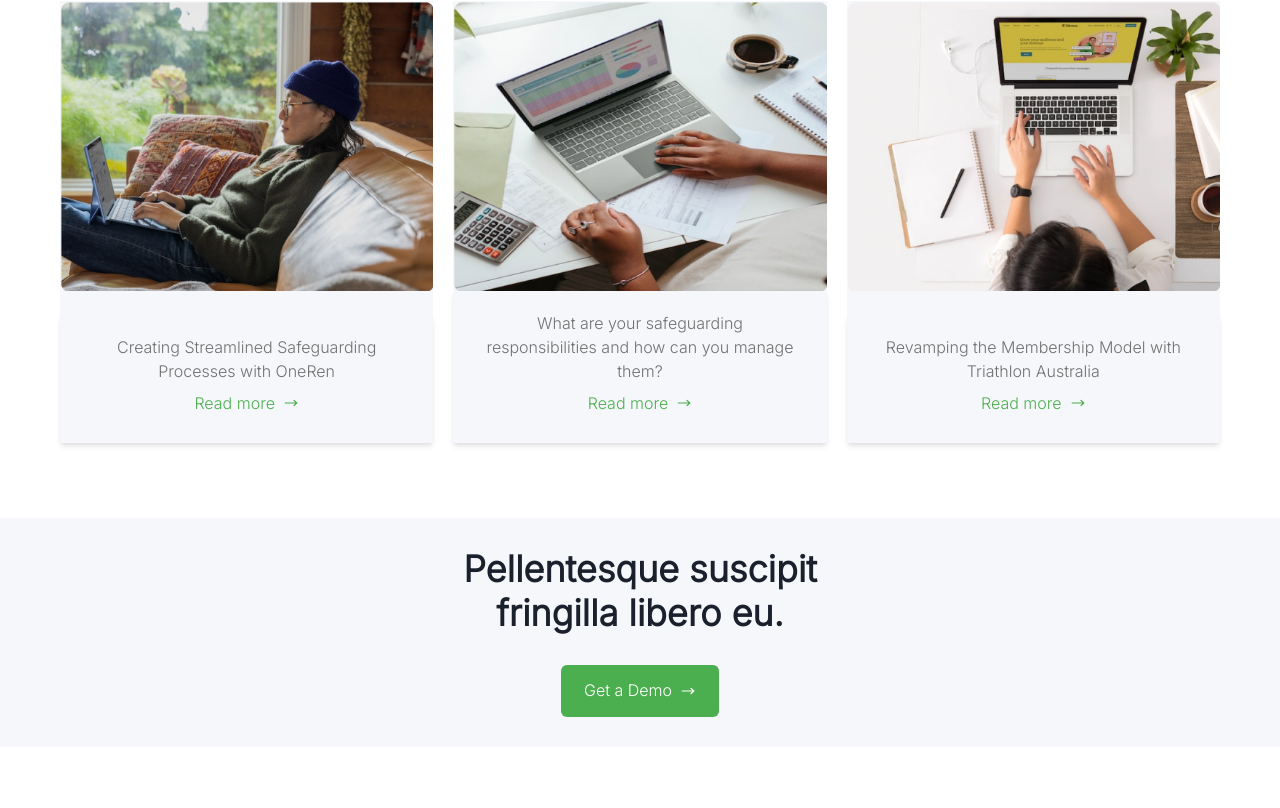
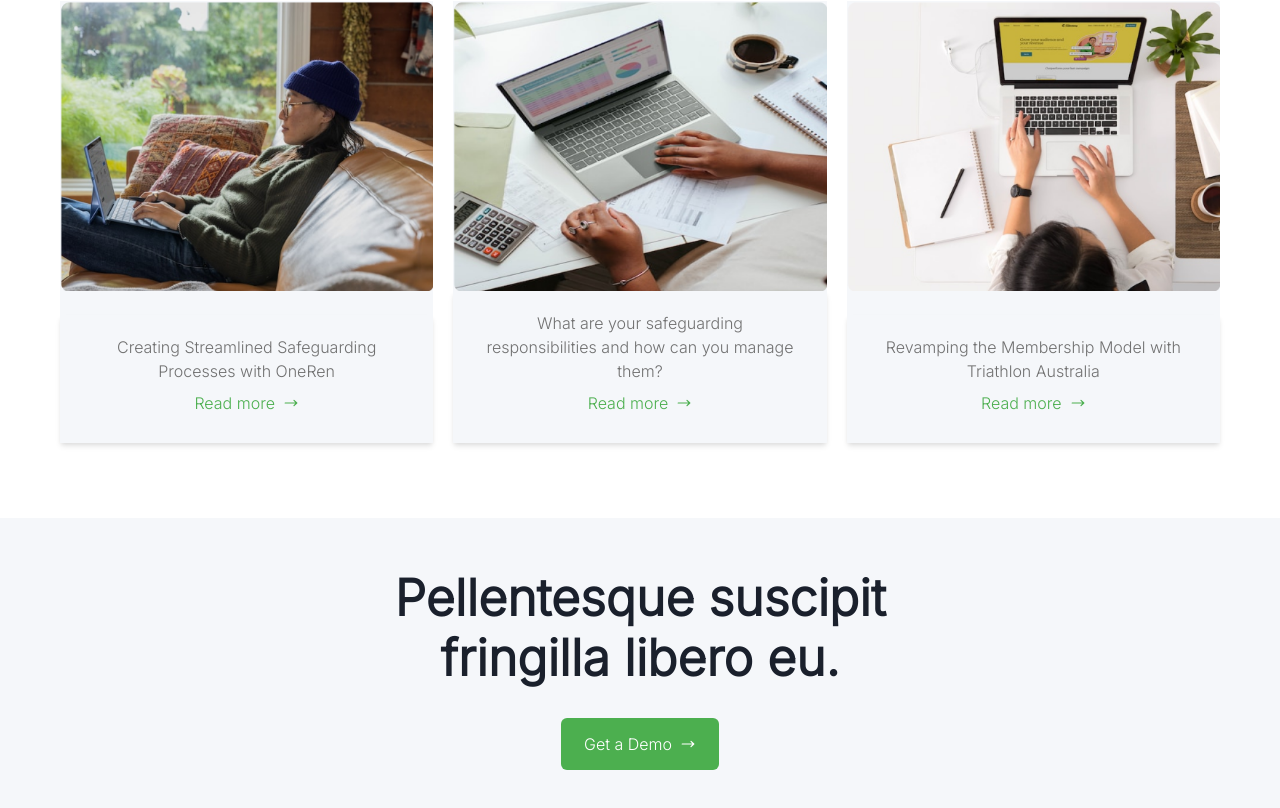
Before and after one commit to dboatengg/nexcent, a React (Vite) app: page / in a window 1280 px wide. Shown: the part 3625-4433 px from the top of the page. Before the commit the page ends 4372 px from the top, so only its background shows below. Built offline with nearby package versions, Linux system fonts and the light colour scheme.

Commit message:
Clean up UI for Cta

```diff
--- a/src/components/Cta.tsx
+++ b/src/components/Cta.tsx
@@ -5,11 +5,13 @@ import { HiMiniArrowLongRight } from "react-icons/hi2"
 
 const Cta = () => (
   <Box bg="silver" paddingY="30px" marginTop="15px">
-    <Flex flexDirection="column" gap="30px" alignItems='center' maxWidth='35%' mx="auto">
-      <Heading textAlign='center'>Pellentesque suscipit fringilla libero eu.</Heading>
-      <Button rightIcon={<HiMiniArrowLongRight/>} variant='primary'>Get a Demo</Button>
-    </Flex>
+    <Box p="20px" maxWidth="1200px" mx="auto">
+      <Flex flexDirection="column" gap="30px" alignItems='center' maxWidth={{md:'50%'}} mx="auto">
+        <Heading fontSize={{base:'32px',md:'50px'}} textAlign='center'>Pellentesque suscipit fringilla libero eu.</Heading>
+        <Button rightIcon={<HiMiniArrowLongRight/>} variant='primary'>Get a Demo</Button>
+      </Flex>
+    </Box>
   </Box>
 )
 
-export default Cta
+export default Cta;
```
